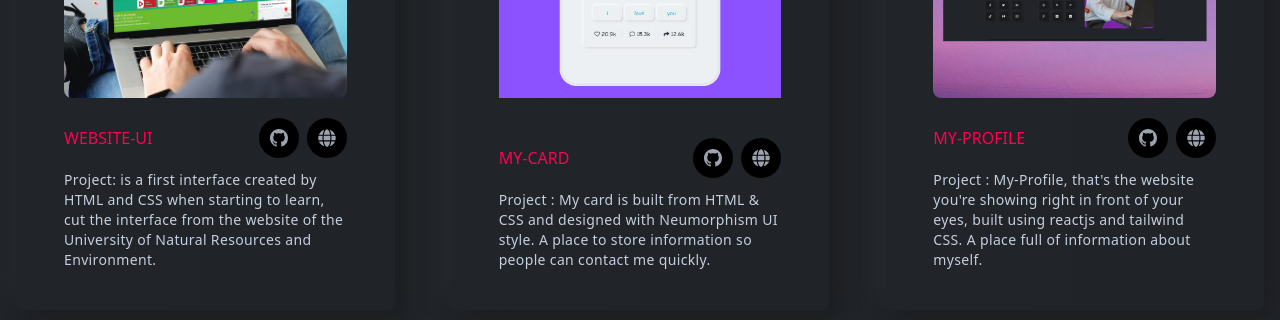
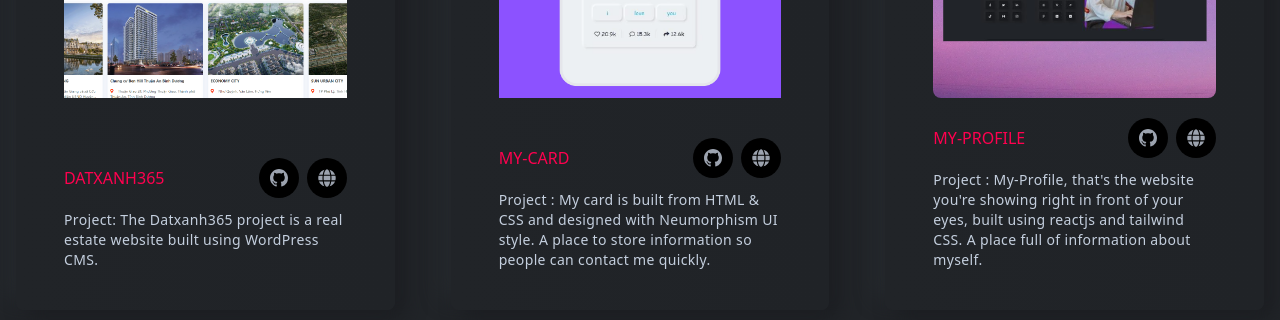
Before and after one commit to danglinh2k1/danglinh_portfolio, a React (Create React App) app: page / in a window 1280 px wide. Shown: the part 2320-2640 px from the top of the page. Built offline with nearby package versions, Linux system fonts and the light colour scheme.

Commit message:
mychange

```diff
--- a/src/components/projects/Projects.js
+++ b/src/components/projects/Projects.js
@@ -12,7 +12,7 @@ import ProjectsCard from "./ProjectsCard";
 
 const Projects = () => {
   const url = {
-    pr1: "https://github.com/danglinh2k1/my_card.git",
+    pr1: "https://github.com/danglinh2k1",
     pr2: "https://github.com/danglinh2k1/my_card.git",
     pr3: "https://github.com/danglinh2k1/my_card.git",
     pr4: "https://github.com/danglinh2k1/weather_api.git",
@@ -20,7 +20,7 @@ const Projects = () => {
     pr6: "https://todo-list-tau-topaz.vercel.app/",
   };
   const website = {
-    wb1: "https://danglinh2k1.github.io/my_card/",
+    wb1: "https://datxanh365.com.vn/",
     wb2: "https://danglinh2k1.github.io/my_card/",
     wb3: "https://danglinh2k1.github.io/my_card/",
     wb4: "https://weather-api-steel-beta.vercel.app/",
@@ -40,8 +40,8 @@ const Projects = () => {
       </div>
       <div className="grid grid-cols-1 md:grid-cols-2 xl:grid-cols-3 gap-6 xl:gap-14">
         <ProjectsCard
-          title="WEBSITE-UI"
-          des=" Project: is a first interface created by HTML and CSS when starting to learn, cut the interface from the website of the University of Natural Resources and Environment."
+          title="DATXANH365"
+          des=" Project: The Datxanh365 project is a real estate website built using WordPress CMS."
           src={projectOne}
           url={url.pr1}
           website={website.wb1}
```
Also changed, not shown: src/assets/images/projects/projectOne.png.
